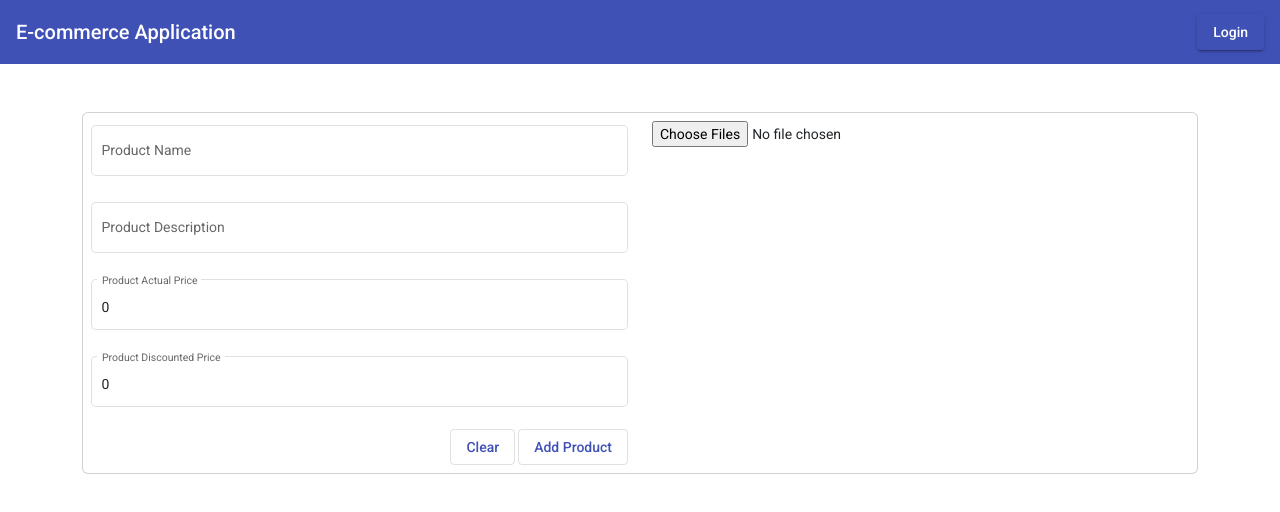
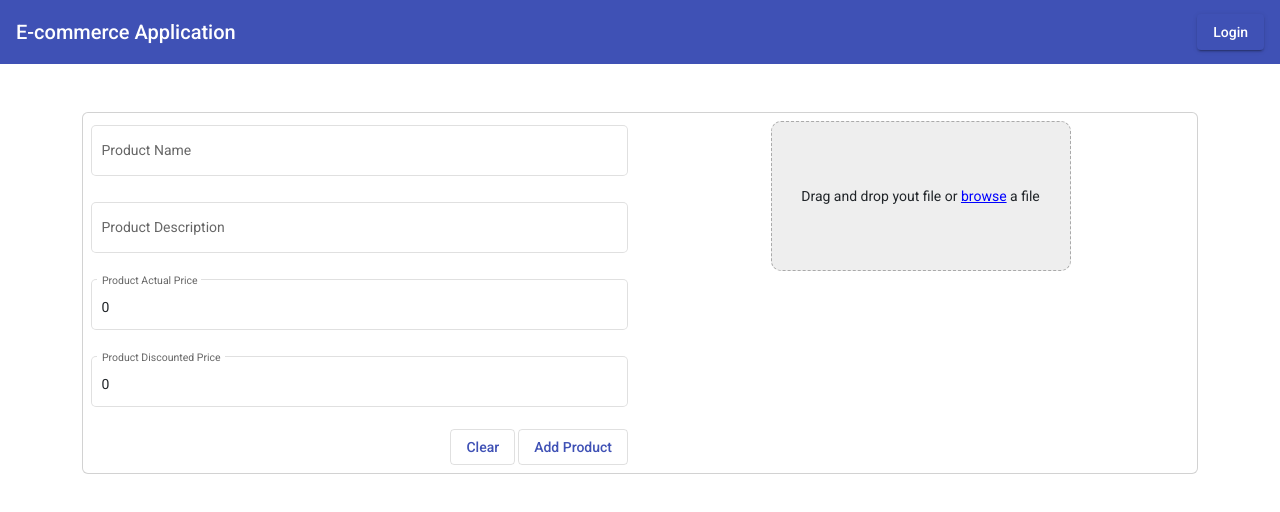
Before and after one commit to davidmateusreis/e-commerce, an Angular app in the folder frontend/: page /addNewProduct in a window 1280 px wide. Shown: the top 512 px of the page. Built offline with nearby package versions, Linux system fonts and the light colour scheme.

Commit message:
How to Upload and Display Image in Angular (Drag and Drop Images)

```diff
--- a/frontend/src/app/add-new-product/add-new-product.component.css
+++ b/frontend/src/app/add-new-product/add-new-product.component.css
@@ -14,3 +14,29 @@
     height: auto;
     text-align: center;
 }
+
+.dropzone {
+    height: 150px;
+    min-width: 100px;
+    display: table;
+    background-color: #eee;
+    width: 300px;
+    border: dashed 1px #aaa;
+    border-radius: 10px;
+    margin-left: auto;
+    margin-right: auto;
+}
+
+.text-wrapper {
+    display: table-cell;
+    vertical-align: middle;
+}
+
+.centered {
+    text-align: center;
+}
+
+.browse-button {
+    color: blue;
+    cursor: pointer;
+}
--- a/frontend/src/app/add-new-product/add-new-product.component.html
+++ b/frontend/src/app/add-new-product/add-new-product.component.html
@@ -40,7 +40,16 @@
             </div>
             <div class="col-6">
                 <div>
-                    <input type="file" multiple value="select" #selectFile (change)="onFileSelected($event)">
+                    <div class="dropzone" appDrag (files)="fileDropped($event)">
+                        <div class="text-wrapper">
+                            <div class="centered">
+                                Drag and drop yout file or <a (click)="selectFile.click()"
+                                    class="browse-button">browse</a> a file
+                            </div>
+                        </div>
+                    </div>
+                    <input type="file" style="display: none;" multiple value="select" #selectFile
+                        (change)="onFileSelected($event)">
                 </div>
                 <div class="mt-5">
                     <div class="row">
--- a/frontend/src/app/add-new-product/add-new-product.component.ts
+++ b/frontend/src/app/add-new-product/add-new-product.component.ts
@@ -36,6 +36,7 @@
     this.productService.addProduct(productFormData).subscribe(
       (response: Product) => {
         productForm.reset();
+        this.product.productImages = [];
       },
       (error: HttpErrorResponse) => {
         console.log(error);
@@ -82,4 +83,8 @@
     this.product.productImages.splice(i, 1);
   }
 
+  fileDropped(fileHandle: FileHandle) {
+    this.product.productImages.push(fileHandle);
+  }
+
 }
--- a/frontend/src/app/app.module.ts
+++ b/frontend/src/app/app.module.ts
@@ -22,6 +22,7 @@
 import { MatInputModule } from '@angular/material/input';
 import { AddNewProductComponent } from './add-new-product/add-new-product.component';
 import { MatGridListModule } from '@angular/material/grid-list';
+import { DragDirective } from './drag.directive';
 
 @NgModule({
   declarations: [
@@ -32,7 +33,8 @@
     LoginComponent,
     HeaderComponent,
     ForbiddenComponent,
-    AddNewProductComponent
+    AddNewProductComponent,
+    DragDirective
   ],
   imports: [
     BrowserModule,
--- /dev/null
+++ b/frontend/src/app/drag.directive.ts
@@ -0,0 +1,45 @@
+import { Directive, EventEmitter, HostBinding, HostListener, Output } from '@angular/core';
+import { DomSanitizer } from '@angular/platform-browser';
+import { FileHandle } from './_model/file-handle.model';
+
+@Directive({
+  selector: '[appDrag]'
+})
+export class DragDirective {
+
+  @Output() files: EventEmitter<FileHandle> = new EventEmitter();
+
+  @HostBinding("style.background") private background = "#eee";
+
+  constructor(private sanitizer: DomSanitizer) { }
+
+  @HostListener("dragover", ["$event"])
+  public onDragOver(evt: DragEvent) {
+    evt.preventDefault();
+    evt.stopPropagation();
+    this.background = "#999";
+  }
+
+  @HostListener("dragleave", ["$event"])
+  public onDragLeave(evt: DragEvent) {
+    evt.preventDefault();
+    evt.stopPropagation();
+    this.background = "#eee";
+  }
+
+  @HostListener("drop", ["$event"])
+  public onDrop(evt: DragEvent) {
+    evt.preventDefault();
+    evt.stopPropagation();
+    this.background = "#eee";
+
+    let fileHandle: FileHandle;
+
+    const file: any = evt.dataTransfer?.files[0];
+    const url = this.sanitizer.bypassSecurityTrustUrl(window.URL.createObjectURL(file));
+
+    fileHandle = { file, url };
+    this.files.emit(fileHandle);
+  }
+
+}
```
Also changed, not shown: 1 other file (tests, documents, lock files or other folders).
